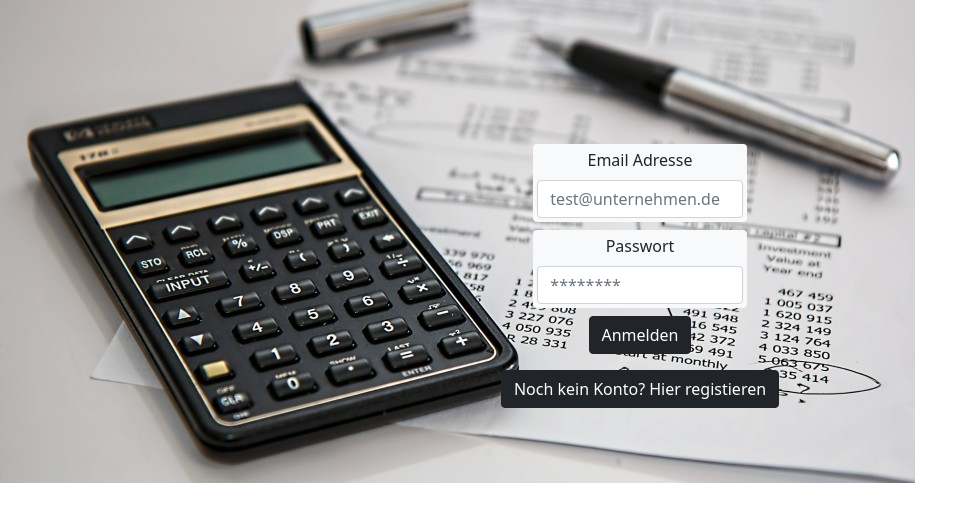
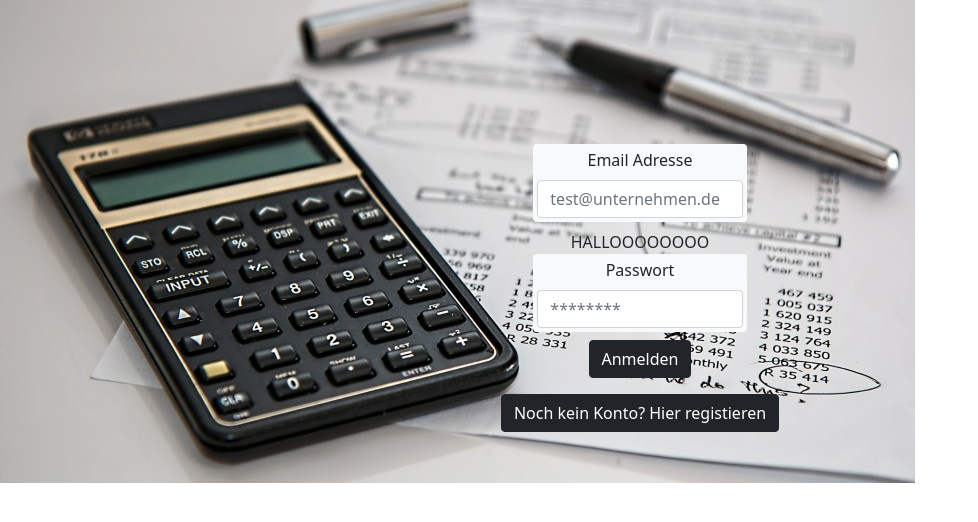
Before and after one commit to FevziG66/Wahlprojekt, a Django app: page /login/ in a window 1280 px wide. Shown: the part 56-578 px from the top of the page, without its empty margins (0-978 px from the left). Run offline with Django 3.2, Linux system fonts and the light colour scheme; some libraries are stand-ins or nearby versions.

Commit message:
Ehrenmann

```diff
--- a/start/templates/start/login.html
+++ b/start/templates/start/login.html
@@ -9,7 +9,7 @@
           <label class="form-label">Email Adresse</label>
           <input type="email" class="form-control" placeholder="test@unternehmen.de">
         </div>
-
+  HALLOOOOOOOO
       <div class="col-2 shadow-none p-1 mb-2 bg-light rounded">
         <label class="form-label">Passwort</label>
         <input type="password" class="form-control" placeholder="********">
```
